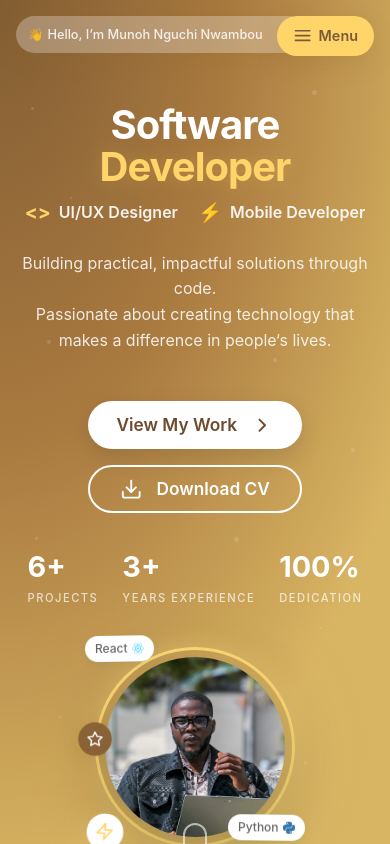
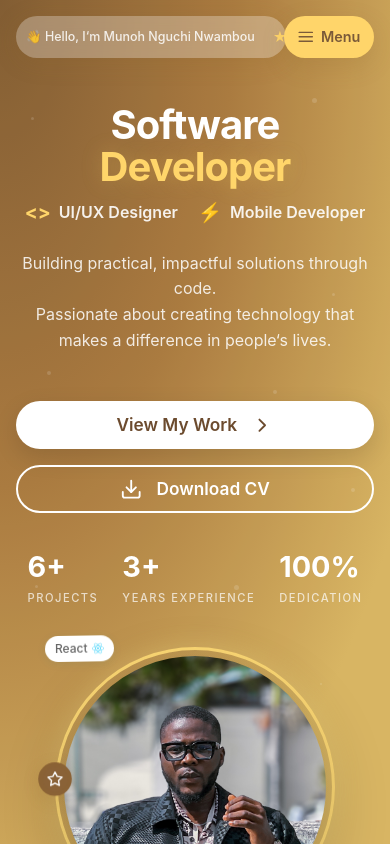
Before and after one commit to mrnguchi/MyPortfolio, a Next.js app: page / in a window 390 px wide. Shown: the top 844 px of the page. Built offline with nearby package versions, Linux system fonts and the light colour scheme.

Commit message:
hero section fix-2

```diff
--- a/src/styles/HeroSection.module.css
+++ b/src/styles/HeroSection.module.css
@@ -1,5 +1,6 @@
 .hero {
   position: relative;
+  --chipH: 42px; /* shared height for top badge and menu button */
   min-height: 100vh;
   min-height: 100svh;
   min-height: 100dvh; /* Use dynamic viewport height on mobile to avoid nested scroll */
@@ -49,7 +50,8 @@
   font-size: 1.08rem;
   font-weight: 500;
   border-radius: 9999px;
-  padding: 13px 22px;
+  height: var(--chipH);
+  padding: 0 22px;
   display: flex;
   align-items: center;
   gap: 10px;
@@ -65,7 +67,7 @@
 .menuButton {
   position: relative;
   /* width: 48px; <-- Removed fixed width */
-  height: 48px;
+  height: var(--chipH); /* match top badge at all times */
   border-radius: 9999px; /* Changed to pill shape */
   background: #FFD56A;
   color: #7A5A39;
@@ -75,8 +77,8 @@
   align-items: center;
   justify-content: center;
   gap: 8px; /* Added space between icon and text */
-  padding: 0 20px; /* Added horizontal padding */
-  font-size: 1.5rem; /* Icon size */
+  padding: 0 16px; /* tighter to match badge */
+  font-size: 1.2rem; /* smaller icon size */
   z-index: 2;
   cursor: pointer;
   transition: all 0.3s cubic-bezier(0.4, 0, 0.2, 1);
@@ -264,6 +266,13 @@
   text-shadow: 0 0 20px rgba(248,212,105,0.25);
 }
 
+/* Keep content centered on wide screens with symmetric margins */
+@media (min-width: 1200px) {
+  .container { max-width: 1100px; margin: 0 auto; }
+  .topBadge { left: calc(50% - 550px + 32px); }
+  .menuContainer { right: calc(50% - 550px + 32px); }
+}
+
 .roles {
   display: flex;
   gap: 20px;
@@ -424,7 +433,7 @@
   align-items: center;
   justify-content: center;
   cursor: pointer;
-  transition: transform 0.4s cubic-bezier(0.4, 0, 0.2, 1);
+  transition: transform 320ms cubic-bezier(0.22, 1, 0.36, 1);
 }
 .thinGoldRim {
   position: absolute;
@@ -447,7 +456,9 @@
   z-index: 3;
   box-shadow: 0 20px 60px rgba(0,0,0,0.25);
   background: #fff;
-  transition: all 0.4s cubic-bezier(0.4, 0, 0.2, 1);
+  /* Separate transitions for smoother hover */
+  transition: transform 320ms cubic-bezier(0.22, 1, 0.36, 1),
+              box-shadow 320ms ease, filter 320ms ease;
 }
 
 
@@ -457,14 +468,17 @@
 
 .portraitFrame:hover .portrait {
   box-shadow: 0 30px 80px rgba(0,0,0,0.35), 0 0 40px rgba(255, 224, 130, 0.4);
-  transform: scale(1.05);
+  transform: scale(1.03);
+  filter: saturate(1.05);
 }
+
+/* Reduce layout shift by easing rim too */
 
 .portraitFrame:hover .thinGoldRim {
   animation-play-state: paused;
   box-shadow: 0 0 40px rgba(255, 224, 130, 0.7), 0 0 80px rgba(255, 224, 130, 0.3);
   border-color: #FFD56A;
-  transform: scale(1.08);
+  transform: scale(1.05);
 }
 
 
@@ -862,8 +876,11 @@
   .topBadge {
     top: 16px;
     left: 16px;
-    font-size: 0.8rem;
-    padding: 8px 12px;
+    font-size: clamp(0.62rem, 3.2vw, 0.9rem);
+    height: var(--chipH);
+    padding: 0 10px;
+    white-space: nowrap; /* never wrap */
+    max-width: calc(100% - 120px); /* keep clear of menu */
   }
   .floatingHeader {
     top: 16px;
@@ -894,11 +911,12 @@
     flex-direction: column;
     align-items: center;
     gap: 16px;
+    width: 100%;
   }
   .primaryBtn, .secondaryBtn {
     height: 48px;
     width: 100%;
-    max-width: 300px;
+    max-width: 520px; /* nearly full width of content column */
     justify-content: center;
   }
 
@@ -913,16 +931,16 @@
   }
 
   .portraitFrame {
-    width: 200px;
-    height: 200px;
+    width: min(76vw, 280px);
+    height: min(76vw, 280px);
   }
   .thinGoldRim {
-    width: 200px;
-    height: 200px;
+    width: min(76vw, 280px);
+    height: min(76vw, 280px);
   }
   .portrait {
-    width: 180px;
-    height: 180px;
+    width: calc(min(76vw, 280px) - 18px);
+    height: calc(min(76vw, 280px) - 18px);
   }
 
 
@@ -938,14 +956,14 @@
   }
 
   .menuButton {
-    height: 40px;
-    font-size: 1.2rem;
-    padding: 0 16px;
-    gap: 6px;
+    height: var(--chipH);
+    font-size: clamp(0.95rem, 4.5vw, 1.1rem);
+    padding: 0 clamp(10px, 3.5vw, 14px);
+    gap: clamp(4px, 2vw, 6px);
   }
 
   .menuButton span {
-    font-size: 0.9rem;
+    font-size: clamp(0.78rem, 3.8vw, 0.9rem);
   }
 
 
```
